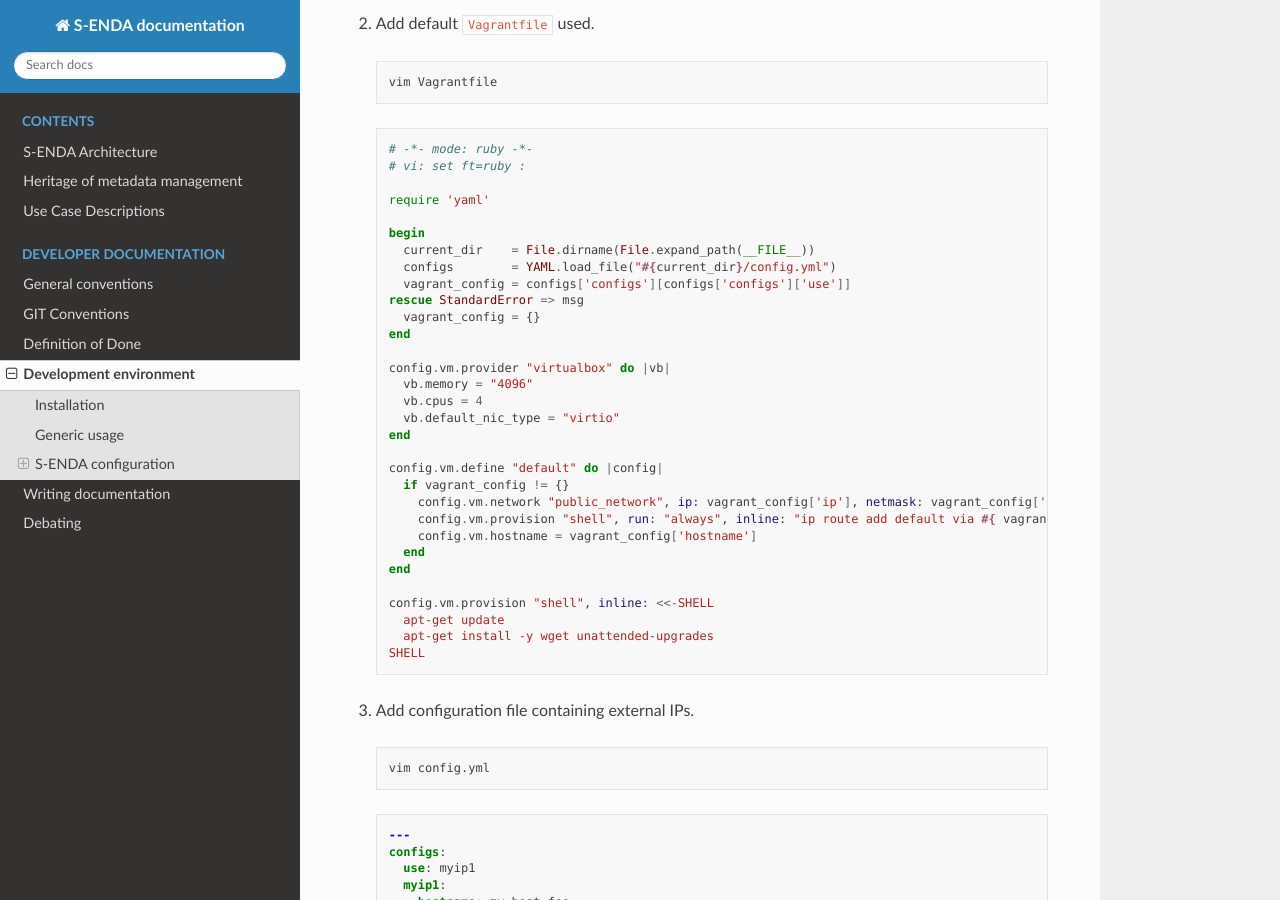
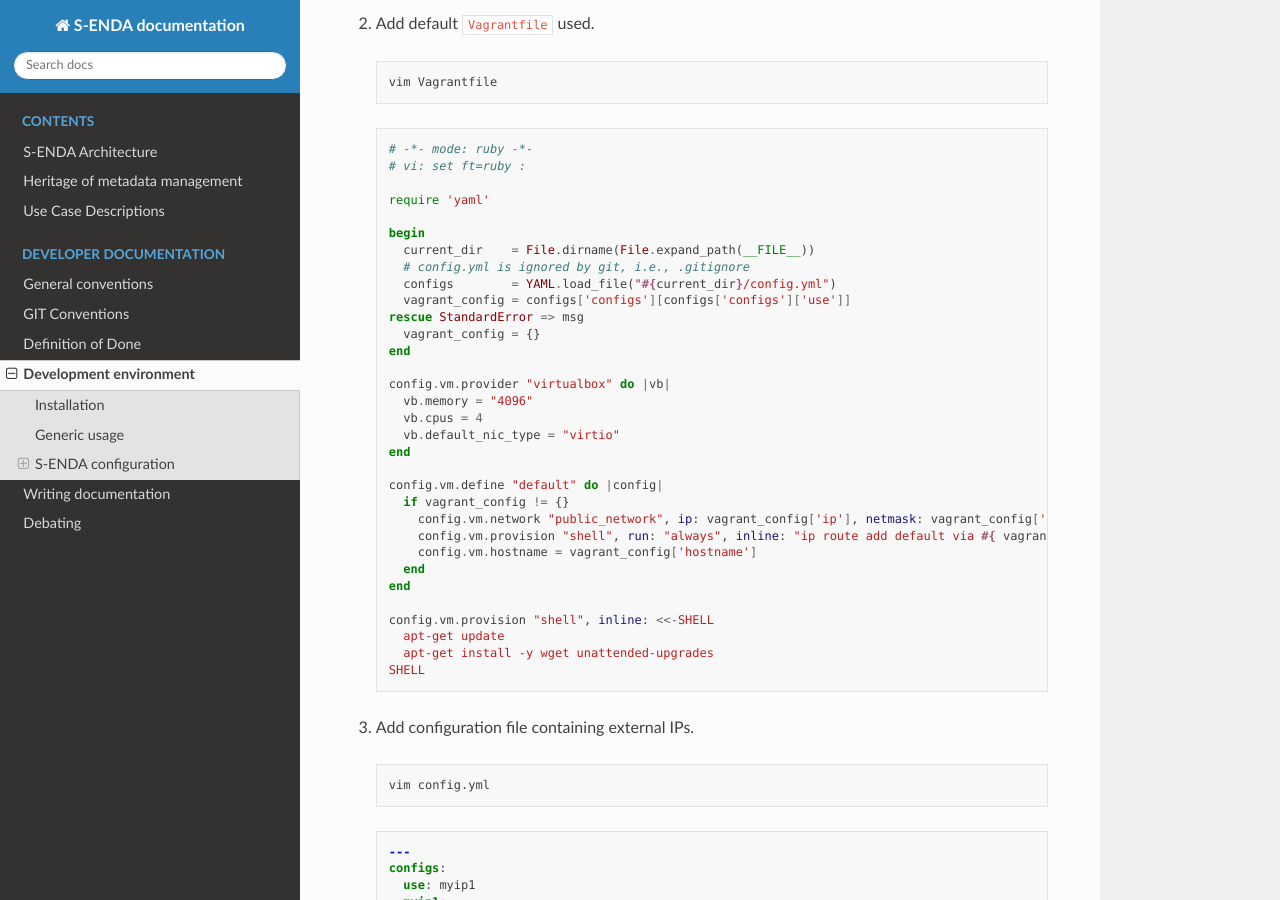
Before and after one commit to metno/S-ENDA-documentation, a Sphinx documentation site: the page built from source/devel_environ.rst, in a window 1280 px wide and 900 px high, scrolled down 1541 px. Built offline with Sphinx 7.4.7 and the Read the Docs theme 2.0.0, drawn with Linux system fonts in a browser that asks for light colours.

Commit message:
added comment for handling config.yml

```diff
--- a/source/devel_environ.rst
+++ b/source/devel_environ.rst
@@ -94,6 +94,7 @@ Basic setup
 
     begin
       current_dir    = File.dirname(File.expand_path(__FILE__))
+      # config.yml is ignored by git, i.e., .gitignore
       configs        = YAML.load_file("#{current_dir}/config.yml")
       vagrant_config = configs['configs'][configs['configs']['use']]
     rescue StandardError => msg
```
